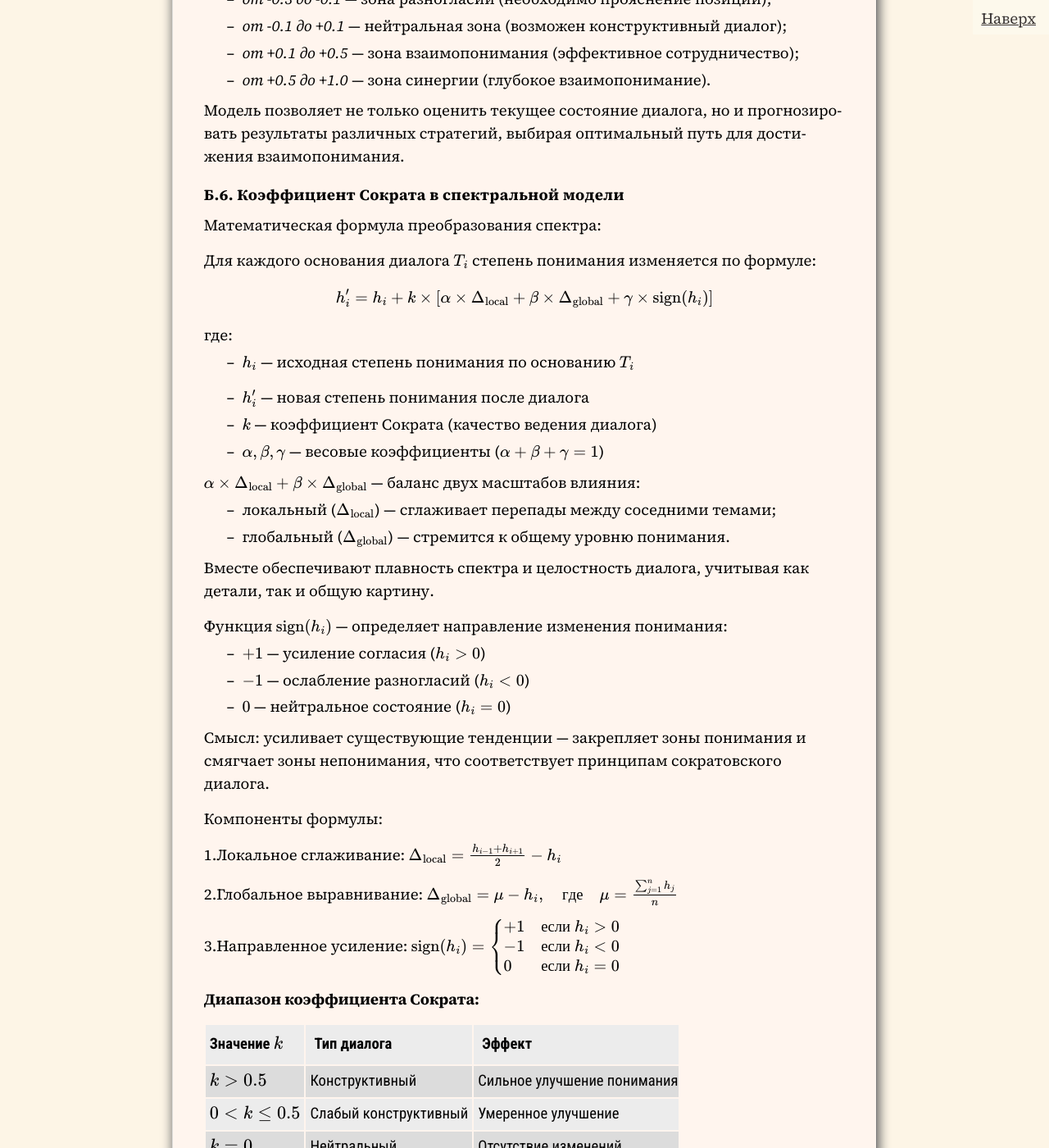
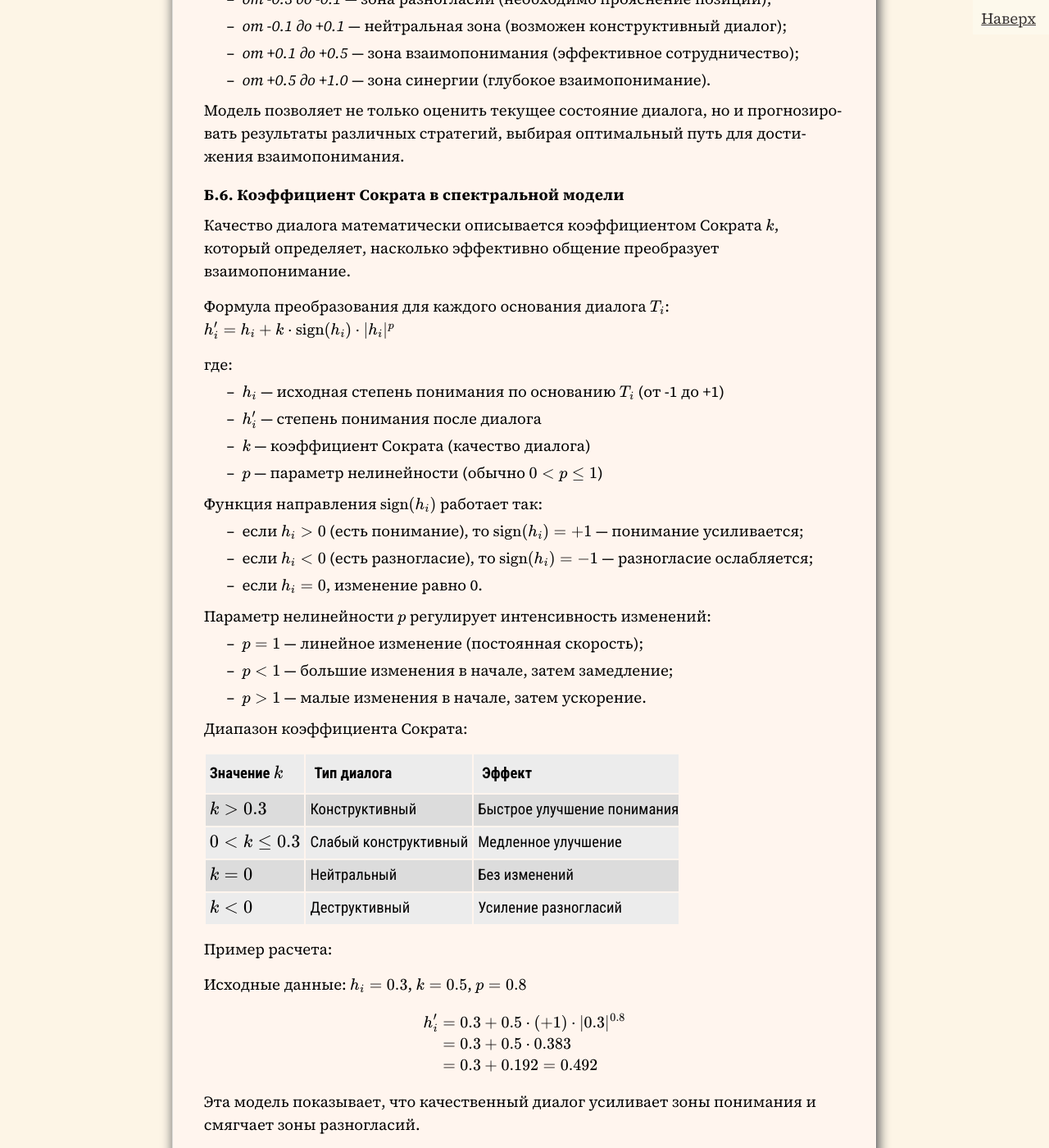
Before and after one commit to SergSi/land-use-art, a Jekyll site: the page built from _posts/2025-10-31-train.md, in a window 1280 px wide and 1400 px high, scrolled down 13154 px. Shown: the whole window at 82% size. Built offline with Jekyll 4.4.1, drawn with Linux system fonts in a browser that asks for light colours; some web fonts are replaced; some of the changed text lies outside the part shown.

Commit message:
Update 2025-10-31-train.md

```diff
--- a/_posts/2025-10-31-train.md
+++ b/_posts/2025-10-31-train.md
@@ -320,79 +320,48 @@ E --> H[Углубление разногласий<br/>Поляризация
 
 #### Б.6. Коэффициент Сократа в спектральной модели
 
-Математическая формула преобразования спектра:
+Качество диалога математически описывается коэффициентом Сократа $$k$$, который определяет, насколько эффективно общение преобразует взаимопонимание.
 
-Для каждого основания диалога $$T_i$$ степень понимания изменяется по формуле:
-
+Формула преобразования для каждого основания диалога $$T_i$$:
 $$
-h_i' = h_i + k \times \left[\alpha \times \Delta_{\text{local}} + \beta \times \Delta_{\text{global}} + \gamma \times \text{sign}(h_i)\right]
+h_i' = h_i + k \cdot \text{sign}(h_i) \cdot |h_i|^p
 $$
 
 где:
+- $$h_i$$ — исходная степень понимания по основанию $$T_i$$ (от -1 до +1)
+- $$h_i'$$ — степень понимания после диалога
+- $$k$$ — коэффициент Сократа (качество диалога)
+- $$p$$ — параметр нелинейности (обычно $$0 < p \leq 1$$)
 
-- $$h_i$$ — исходная степень понимания по основанию $$T_i$$
+Функция направления $$\text{sign}(h_i)$$ работает так:
+- если $$h_i > 0$$ (есть понимание), то $$\text{sign}(h_i) = +1$$ — понимание усиливается;
+- если $$h_i < 0$$ (есть разногласие), то $$\text{sign}(h_i) = -1$$ — разногласие ослабляется;
+- если $$h_i = 0$$, изменение равно 0.
 
-- $$h_i'$$ — новая степень понимания после диалога
-- $$k$$ — коэффициент Сократа (качество ведения диалога)
-- $$\alpha, \beta, \gamma$$ — весовые коэффициенты ($$\alpha + \beta + \gamma = 1$$)
+Параметр нелинейности $$p$$ регулирует интенсивность изменений:
+- $$p = 1$$ — линейное изменение (постоянная скорость);
+- $$p < 1$$ — большие изменения в начале, затем замедление;
+- $$p > 1$$ — малые изменения в начале, затем ускорение.
 
-**$$\alpha \times \Delta_{\text{local}} + \beta \times \Delta_{\text{global}}$$** — баланс двух масштабов влияния:
-
-- локальный ($$\Delta_{\text{local}}$$) — сглаживает перепады между соседними темами;
-- глобальный ($$\Delta_{\text{global}}$$) — стремится к общему уровню понимания.
-
-Вместе обеспечивают плавность спектра и целостность диалога, учитывая как детали, так и общую картину.
-
-Функция $$\text{sign}(h_i)$$ — определяет направление изменения понимания:
-
-- **$$+1$$** — усиление согласия ($$h_i > 0$$)
-- **$$-1$$** — ослабление разногласий ($$h_i < 0$$)
-- **$$0$$** — нейтральное состояние ($$h_i = 0$$)
-
-Смысл: усиливает существующие тенденции — закрепляет зоны понимания и смягчает зоны непонимания, что соответствует принципам сократовского диалога.
-
-Компоненты формулы:
-
-1\.Локальное сглаживание:
-$$
-\Delta_{\text{local}} = \frac{h_{i-1} + h_{i+1}}{2} - h_i
-$$
-
-2\.Глобальное выравнивание:
-$$
-\Delta_{\text{global}} = \mu - h_i, \quad \text{где} \quad \mu = \frac{\sum_{j=1}^n h_j}{n}
-$$
-
-3\.Направленное усиление:
-$$
-\text{sign}(h_i) =
-\begin{cases}
-+1 & \text{если } h_i > 0 \\
--1 & \text{если } h_i < 0 \\
-0 & \text{если } h_i = 0
-\end{cases}
-$$
-
-**Диапазон коэффициента Сократа:**
+Диапазон коэффициента Сократа:
 
 | Значение $$k$$     | Тип диалога           | Эффект                      |
-| ---------------- | --------------------- | --------------------------- |
-| $$k > 0.5$$        | Конструктивный        | Сильное улучшение понимания |
-| $$0 < k \leq 0.5$$ | Слабый конструктивный | Умеренное улучшение         |
-| $$k = 0$$          | Нейтральный           | Отсутствие изменений        |
+| ------------------ | --------------------- | --------------------------- |
+| $$k > 0.3$$        | Конструктивный        | Быстрое улучшение понимания |
+| $$0 < k \leq 0.3$$ | Слабый конструктивный | Медленное улучшение         |
+| $$k = 0$$          | Нейтральный           | Без изменений               |
 | $$k < 0$$          | Деструктивный         | Усиление разногласий        |
 
 Пример расчета:
 
-Исходные данные: $$h_i = 0.3$$, $$h_{i-1} = 0.5$$, $$h_{i+1} = -0.2$$, $$\mu = 0.1$$, $$k = 0.7$$, $$\alpha=0.4$$, $$\beta=0.4$$, $$\gamma=0.2$$
+Исходные данные: $$h_i = 0.3$$, $$k = 0.5$$, $$p = 0.8$$
 
 $$
 \begin{align*}
-\Delta_{\text{local}} &= \frac{0.5 + (-0.2)}{2} - 0.3 = 0.15 - 0.3 = -0.15 \\
-\Delta_{\text{global}} &= 0.1 - 0.3 = -0.2 \\
-\text{sign}(h_i) &= +1 \\
-h_i' &= 0.3 + 0.7 \times \left[0.4 \times (-0.15) + 0.4 \times (-0.2) + 0.2 \times 1\right] \\
-&= 0.3 + 0.7 \times \left[-0.06 - 0.08 + 0.2\right] \\
-&= 0.3 + 0.7 \times 0.06 = 0.3 + 0.042 = 0.342
+h_i' &= 0.3 + 0.5 \cdot (+1) \cdot |0.3|^{0.8} \\
+&= 0.3 + 0.5 \cdot 0.383 \\
+&= 0.3 + 0.192 = 0.492
 \end{align*}
 $$
+
+Эта модель показывает, что качественный диалог усиливает зоны понимания и смягчает зоны разногласий.
```
